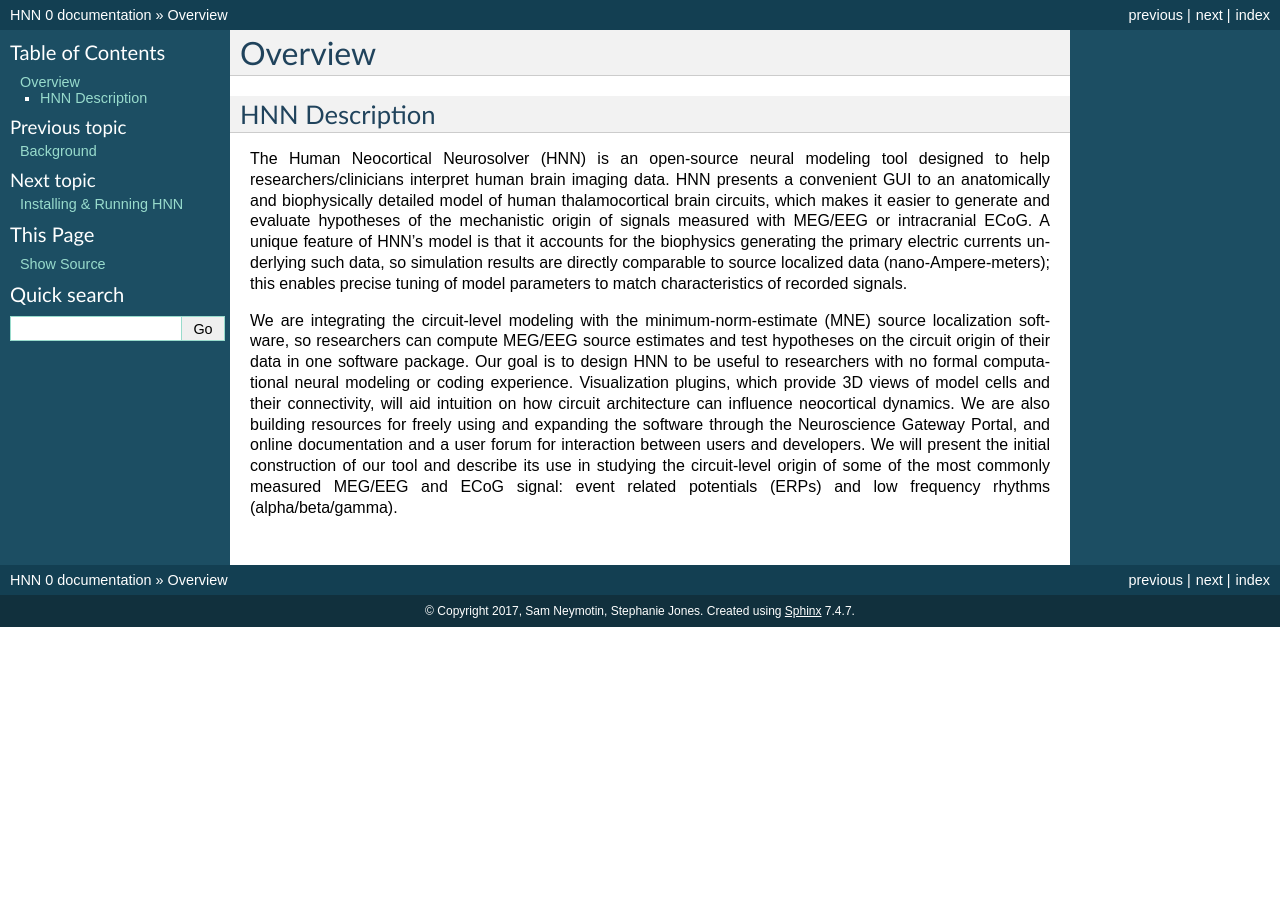
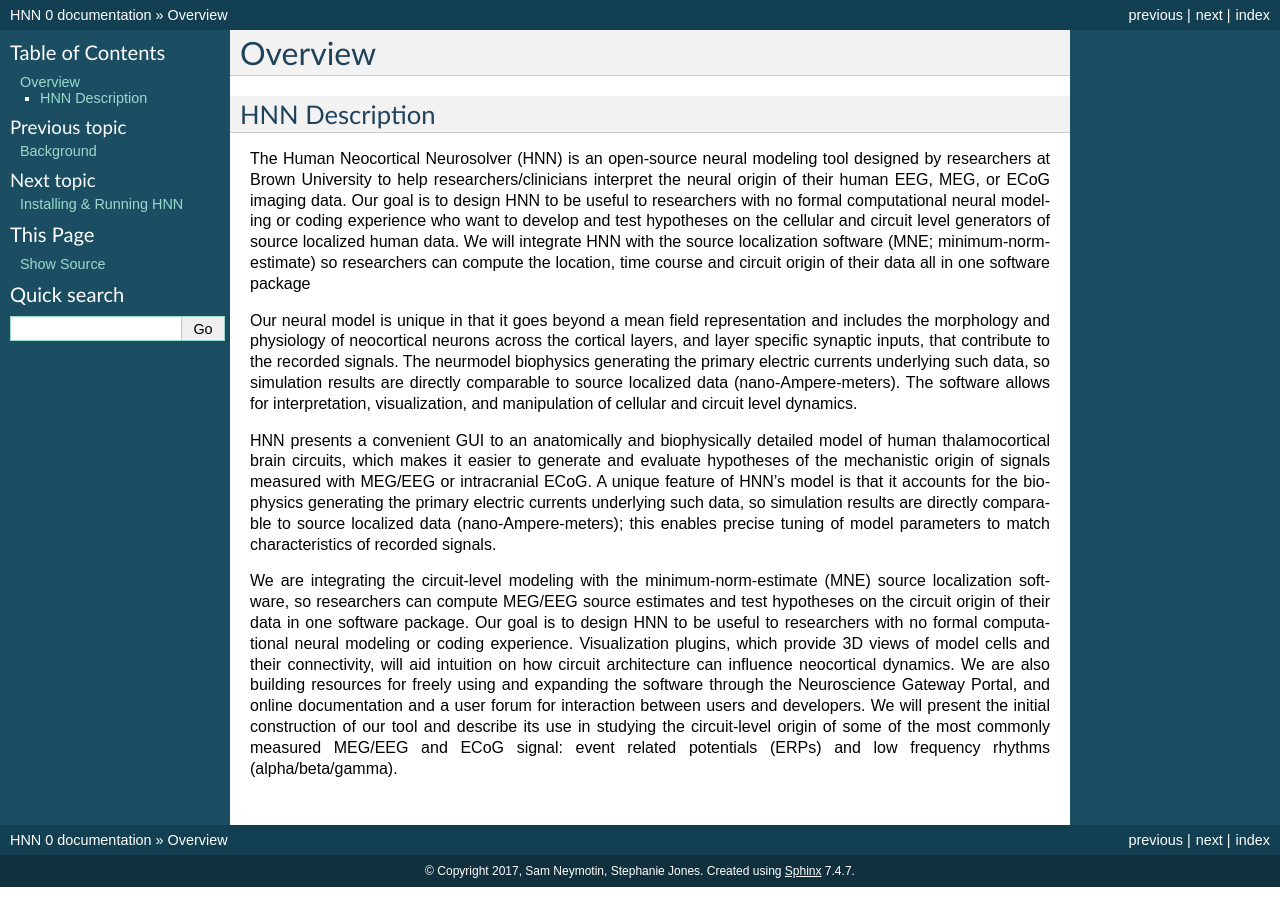
Before and after one commit to jonescompneurolab/hnn, a Sphinx documentation site: the page built from doc/overview.rst, in a window 1280 px wide. Built offline with Sphinx 7.4.7, drawn with Linux system fonts in a browser that asks for light colours.

Commit message:
update overview

```diff
--- a/doc/overview.rst
+++ b/doc/overview.rst
@@ -5,9 +5,23 @@
 HNN Description
 ---------------
 
-The Human Neocortical Neurosolver (HNN) is an open-source
-neural modeling tool designed to help researchers/clinicians interpret human brain imaging data. HNN
-presents a convenient GUI to an anatomically and biophysically detailed model of human
+The Human Neocortical Neurosolver (HNN) is an open-source neural modeling tool designed by
+researchers at Brown University to help researchers/clinicians interpret the neural origin of
+their human EEG, MEG, or ECoG imaging data. Our goal is to design HNN to be useful to researchers
+with no formal computational neural modeling or coding experience who want to develop and test
+hypotheses on the cellular and circuit level generators of source localized human data. We will
+integrate HNN with the source localization software (MNE; minimum-norm-estimate) so researchers
+can compute the location, time course and circuit origin of their data all in one software
+package
+
+Our neural model is unique in that it goes beyond a mean field representation and includes the
+morphology and physiology of neocortical neurons across the cortical layers, and layer specific
+synaptic inputs, that contribute to the recorded signals. The neurmodel biophysics generating the
+primary electric currents underlying such data, so simulation results are directly comparable to
+source localized data (nano-Ampere-meters). The software allows for interpretation,
+visualization, and manipulation of cellular and circuit level dynamics.
+
+HNN presents a convenient GUI to an anatomically and biophysically detailed model of human
 thalamocortical brain circuits, which makes it easier to generate and evaluate hypotheses of the
 mechanistic origin of signals measured with MEG/EEG or intracranial ECoG. A unique feature of
 HNN’s model is that it accounts for the biophysics generating the primary electric currents
```
